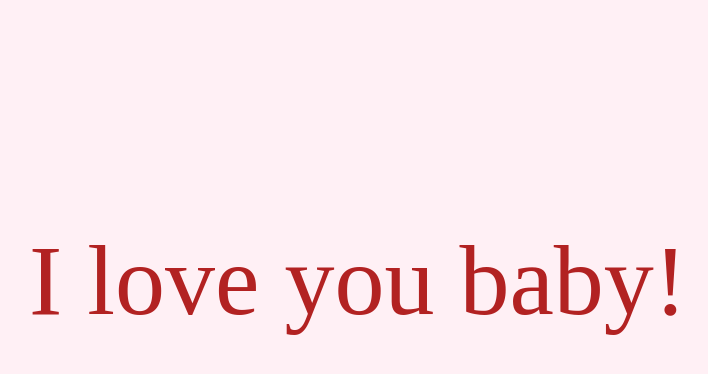
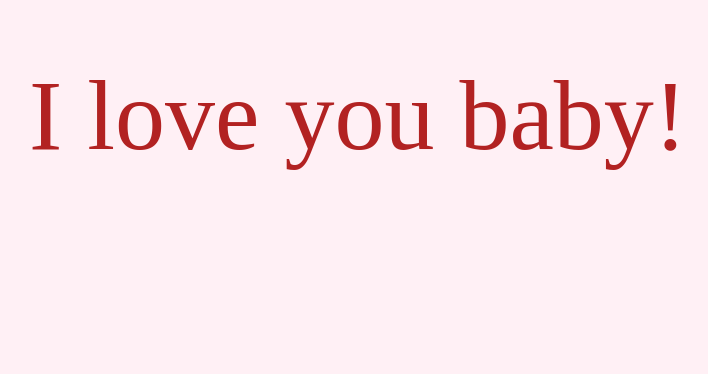
Before and after one commit to silverman2539/thingy, a plain HTML site: page index.html in a window 1280 px wide. Shown: the whole page, without its empty margins (282-990 px from the left). Drawn offline with Linux system fonts and the light colour scheme.

Commit message:
Update index.html

```diff
--- a/index.html
+++ b/index.html
@@ -9,12 +9,12 @@
 				text-align: center;
 				font-size: 100px;
 				color: firebrick;
+				padding: 50px;
 			}
 		</style>
 	</head>
 
 	<body>
-		<br>
 		<p>I love you baby!</p>
 	</body>
 </html>
```
